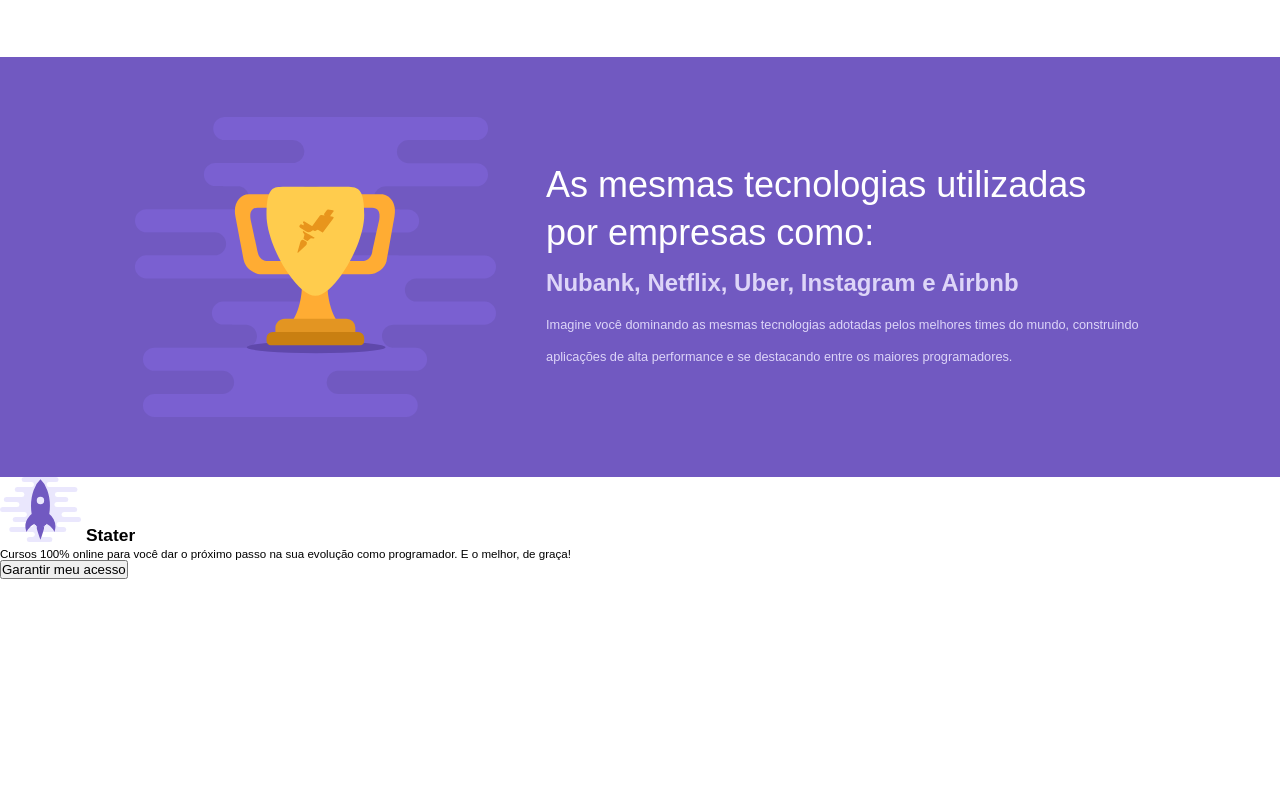
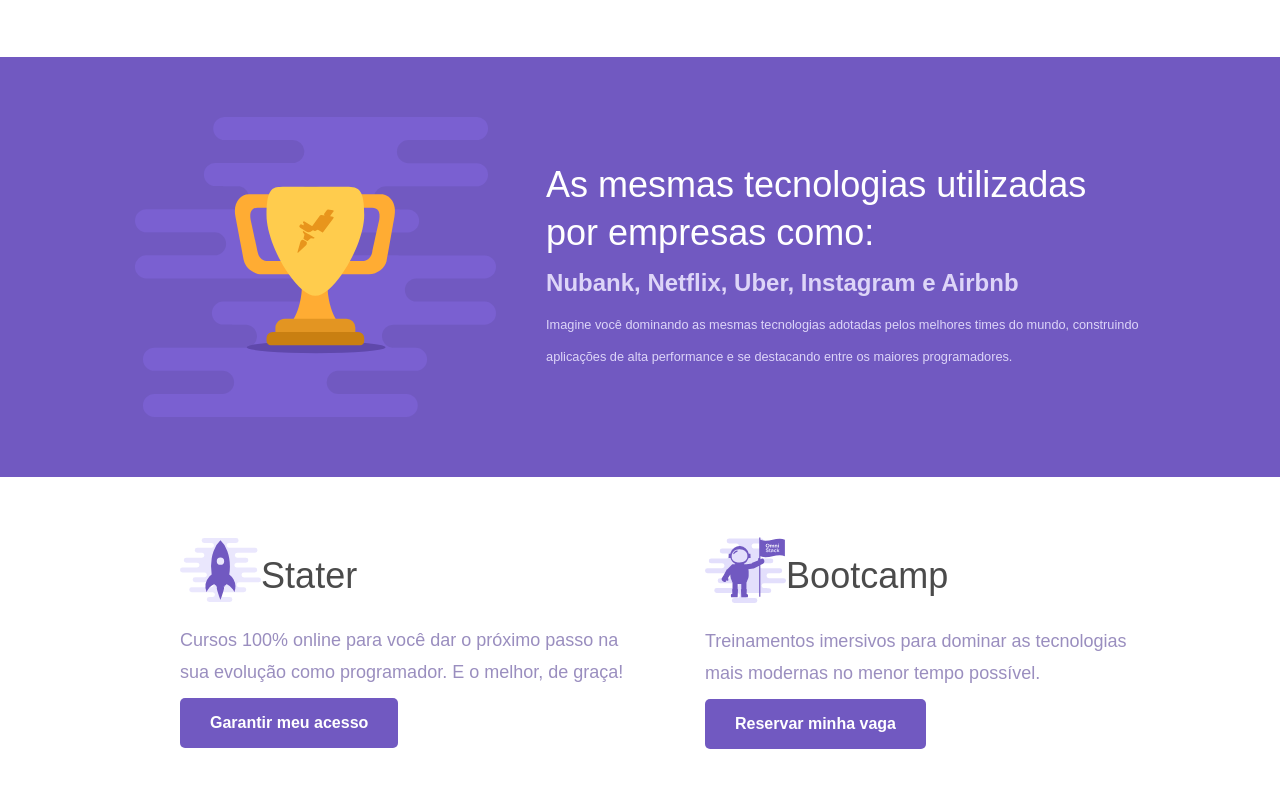
Before and after one commit to DanielFreitasFerreira/site_rocketseat_clone, a plain HTML site: page index.html in a window 1280 px wide. Shown: the part 488-1275 px from the top of the page. Before the commit the page ends 1067 px from the top, so only its background shows below. Drawn offline with Linux system fonts and the light colour scheme.

Commit message:
Tidying style session course

```diff
--- /dev/null
+++ b/css/curso.css
@@ -0,0 +1,40 @@
+.curso {
+  display: flex;
+  justify-content: center;
+  align-items: center;
+}
+.curso .content {
+  padding: 60px 0;
+  display: flex;
+  justify-content: center;
+  align-items: center;
+}
+.curso .container {
+  max-width: 460px;
+  margin-left: 65px;
+}
+.curso .container h2 {
+  display: flex;
+  align-items: center;
+  font-size: 36px;
+  line-height: 48px;
+  color: #4B4B4B;
+  font-weight: 500;
+}
+.curso .container p {
+  font-size: 18px;
+  line-height: 32px;
+  margin-top: 10px;
+  color: var(--color-light-purple);
+}
+.curso .container button {
+  font-size: 16px;
+  font-weight: 600;
+  color: #fff;
+  background: var(--bg-primary-puple);
+  height: 50px;
+  padding: 0 30px;
+  border: 0;
+  border-radius: 5px;
+  margin-top: 10px;
+}
--- a/css/tecnologia.css
+++ b/css/tecnologia.css
@@ -3,6 +3,7 @@
   --bg-primary-puple: #7159c1;
   --color-white-text: #fff;
   --foggy-light-purple: #ddd5f8;
+  --color-light-purple: #9A8EBF;
 }
 
 .tecnologia {
--- a/index.html
+++ b/index.html
@@ -9,6 +9,7 @@
   <link rel="stylesheet" href="css/header.css">
   <link rel="stylesheet" href="css/descricao.css">
   <link rel="stylesheet" href="css/tecnologia.css">
+  <link rel="stylesheet" href="css/curso.css">
   <link rel="stylesheet" href="css/style.css">
 </head>
 <body>
@@ -109,7 +110,11 @@
 
       <div class="container">
         <h2>
-          <img src="images/starter.svg" alt="Logo starter">
+
+          <div>
+            <img src="images/starter.svg" alt="Logo starter">
+          </div>
+
           Stater
         </h2>
 
@@ -120,8 +125,27 @@
         <button>Garantir meu acesso</button>
       </div>
 
-      <div class="container"></div>
+      <div class="container">
+        <h2>
+
+          <div>
+            <img src="images/bootcamp.svg" alt="Imagem bootcamp">
+          </div>
+
+          Bootcamp
+        </h2>
+
+        <p>
+          Treinamentos imersivos para dominar as tecnologias mais modernas no menor tempo possível.
+        </p>
+
+        <button>Reservar minha vaga</button>
+      </div>
     </div>
+  </section>
+
+  <section class="comunidade">
+
   </section>
 
 
```
